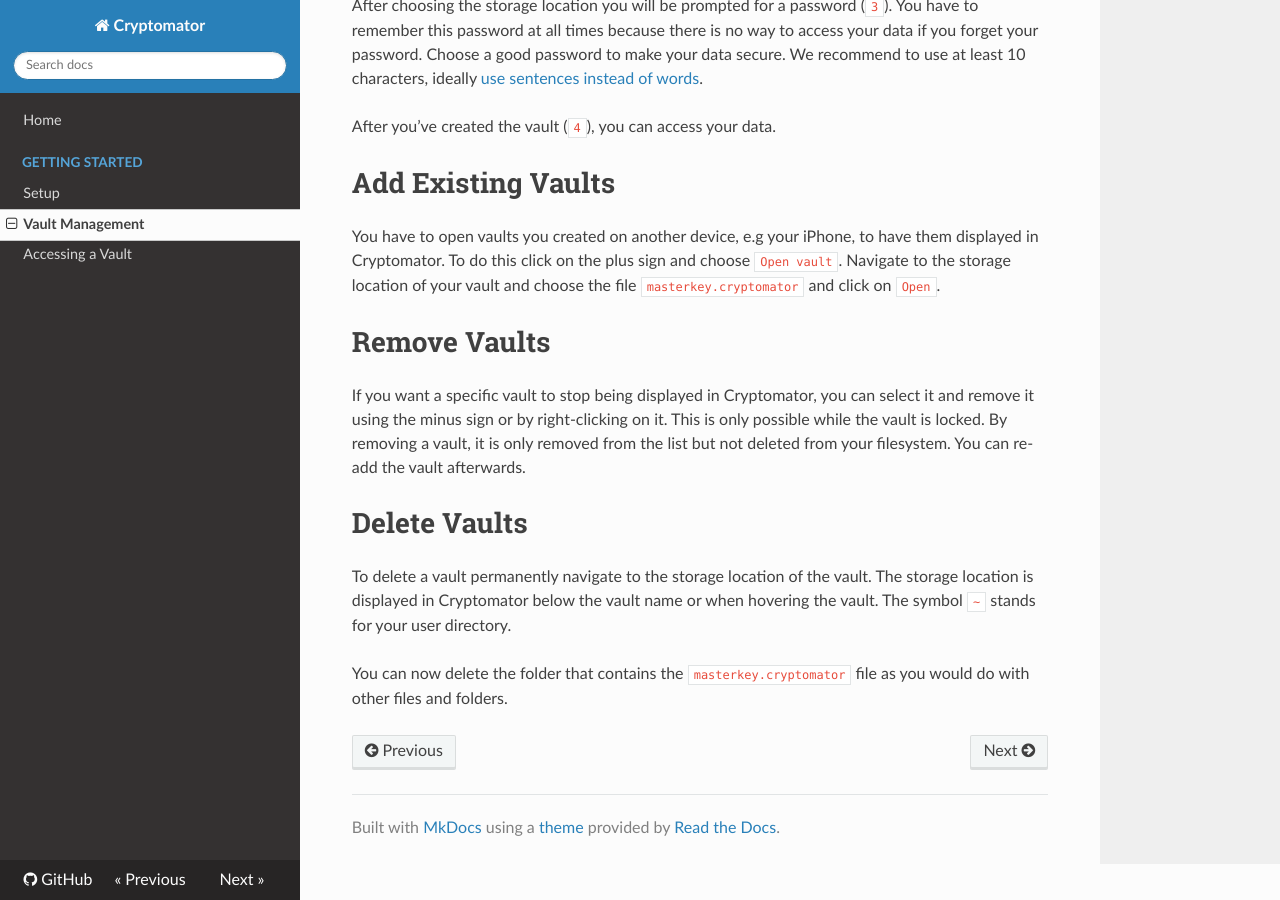
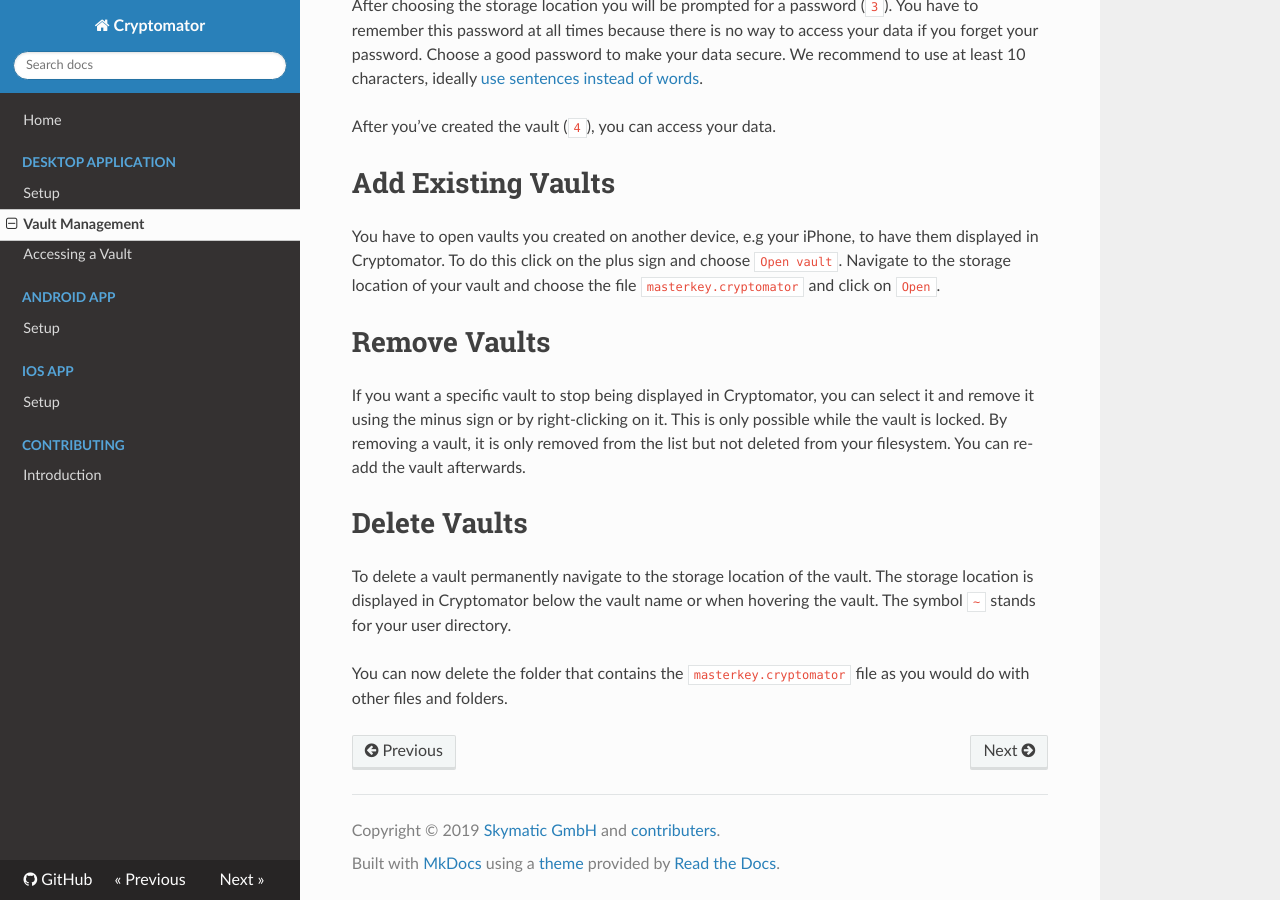
Before and after one commit to cryptomator/docs, an MkDocs documentation site: the page built from docs/desktop/vault-management.md, in a window 1280 px wide and 900 px high, scrolled down 786 px. Built offline with MkDocs 1.6.1, drawn with Linux system fonts in a browser that asks for light colours; nearby versions of some CDN libraries; some of the changed text lies outside the part shown.

Commit message:
Restructured page

```diff
--- a/docs/vault-management.md
+++ b/docs/desktop/vault-management.md
@@ -2,7 +2,7 @@
 
 To create a new vault click on the plus sign (`1`) and choose `Create vault` (`2`). You can now select the storage location. Navigate to the desired location, enter the name for your vault and click `Save`.
 
-![How to create a new vault](img/create-new-vault.png)
+![How to create a new vault](../img/create-new-vault.png)
 
 After choosing the storage location you will be prompted for a password (`3`). You have to remember this password at all times because there is no way to access your data if you forget your password. Choose a good password to make your data secure. We recommend to use at least 10 characters, ideally [use sentences instead of words](https://xkcd.com/936/).
 
--- a/mkdocs.yml
+++ b/mkdocs.yml
@@ -1,11 +1,20 @@
 site_name: Cryptomator
 site_url: https://docs.cryptomator.org
+site_description: FLOSS Cloud Encryption.
+site_author: Cryptomator Team
 repo_url: https://github.com/cryptomator/docs/
 theme: readthedocs
 strict: true
+copyright: Copyright &copy; 2019 <a href="https://cryptomator.org/impressum">Skymatic GmbH</a> and <a href="https://github.com/cryptomator/docs/graphs/contributors">contributers</a>.
 nav:
   - Home: index.md
-  - Getting Started:
-    - Setup: setup.md
-    - Vault Management: vault-management.md
-    - Accessing a Vault: access-vault.md
+  - Desktop Application:
+    - Setup: desktop/setup.md
+    - Vault Management: desktop/vault-management.md
+    - Accessing a Vault: desktop/access-vault.md
+  - Android App:
+    - Setup: android/setup.md
+  - iOS App:
+    - Setup: ios/setup.md
+  - Contributing:
+    - Introduction: contributing/introduction.md
```
Also changed, not shown: docs/android/setup.md (added, +5 -0 lines), docs/contributing/introduction.md (added, +18 -0 lines), docs/ios/setup.md (added, +5 -0 lines), docs/desktop/access-vault.md (renamed from docs/access-vault.md), docs/desktop/setup.md (renamed from docs/setup.md).
